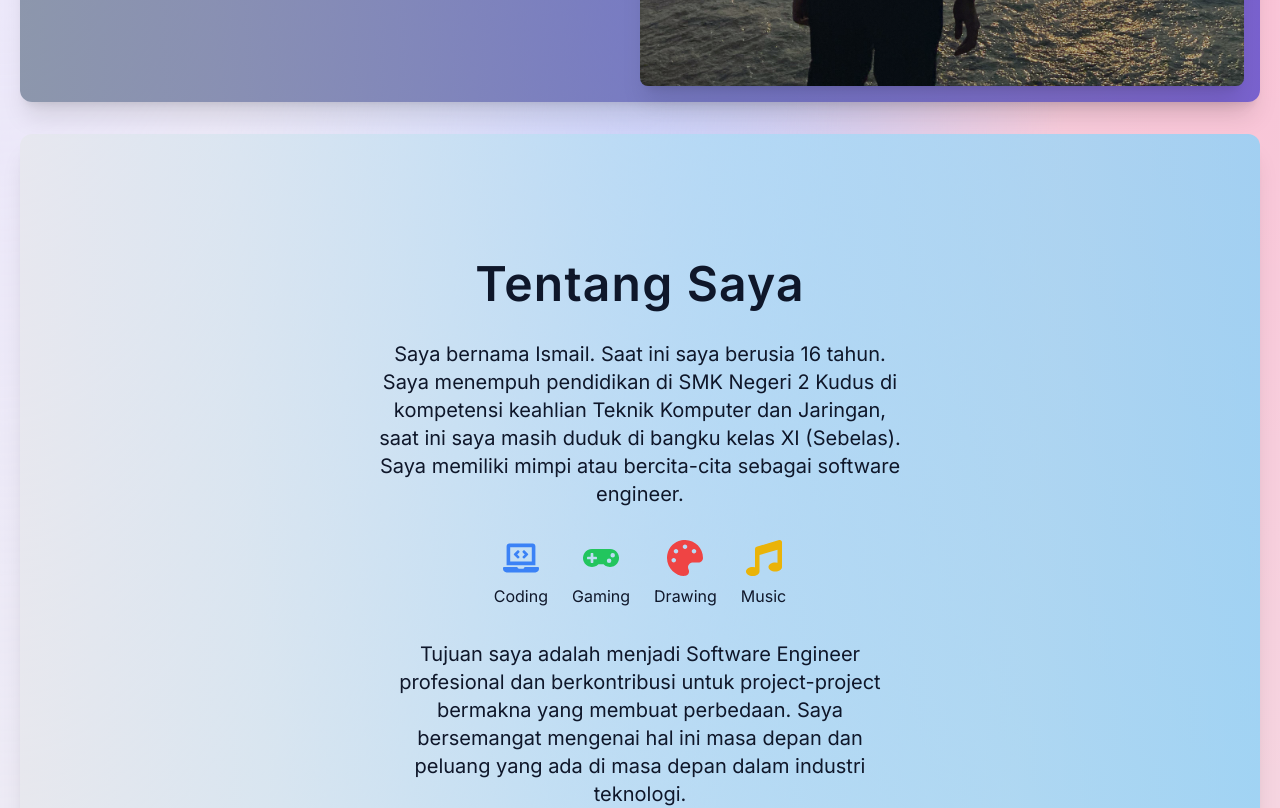
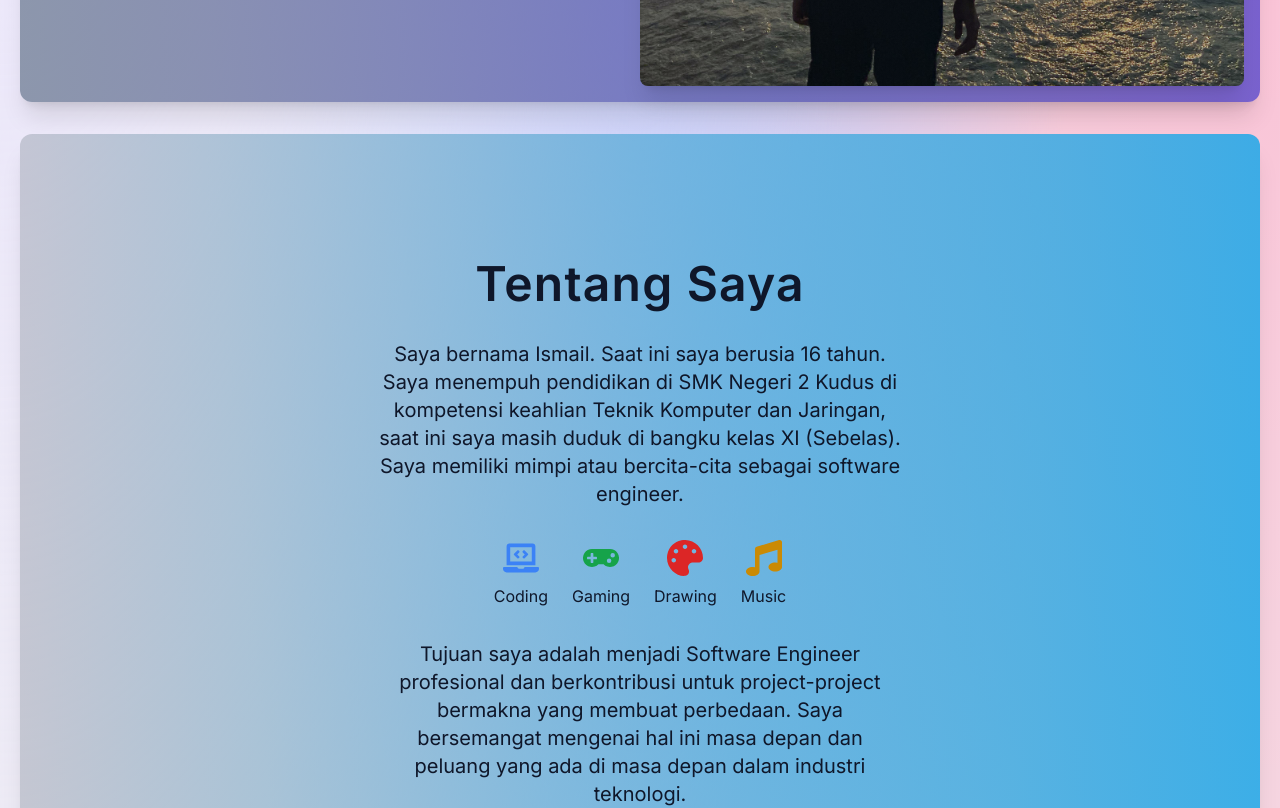
Before and after one commit to KaivanKeren/portfolio, a Next.js app: page / in a window 1280 px wide. Shown: the part 820-1628 px from the top of the page. Built offline with nearby package versions, Linux system fonts and the light colour scheme.

Commit message:
perubahan

```diff
--- a/src/components/AboutMe.tsx
+++ b/src/components/AboutMe.tsx
@@ -45,7 +45,7 @@ const AboutMe = React.forwardRef<HTMLElement>((props, ref) => {
      whileInView="visible"
      viewport={{ once: true }}
      variants={containerVariants}
-     className="flex flex-col items-center justify-center rounded-xl shadow-xl min-h-screen p-8 bg-gradient-to-r from-gray-200/70 to-sky-300/70 dark:from-slate-700/70 dark:to-sky-950/70 text-slate-900 dark:text-gray-200"
+     className="flex flex-col items-center justify-center rounded-xl shadow-xl min-h-screen p-8 bg-gradient-to-r from-gray-400/50 to-sky-500/80 dark:from-slate-700/70 dark:to-sky-950/70 text-slate-900 dark:text-gray-200"
    >
      <div className="w-full md:w-3/4 lg:w-1/2 p-8 space-y-8 text-center">
        <motion.h2
@@ -76,21 +76,21 @@ const AboutMe = React.forwardRef<HTMLElement>((props, ref) => {
            variants={iconVariants}
            className="flex flex-col items-center space-y-2"
          >
-           <FaGamepad className="text-4xl text-green-500" />
+           <FaGamepad className="text-4xl text-green-600" />
            <p className="text-slate-900 dark:text-gray-300">Gaming</p>
          </motion.div>
          <motion.div
            variants={iconVariants}
            className="flex flex-col items-center space-y-2"
          >
-           <FaPalette className="text-4xl text-red-500" />
+           <FaPalette className="text-4xl text-red-600" />
            <p className="text-slate-900 dark:text-gray-300">Drawing</p>
          </motion.div>
          <motion.div
            variants={iconVariants}
            className="flex flex-col items-center space-y-2"
          >
-           <FaMusic className="text-4xl text-yellow-500" />
+           <FaMusic className="text-4xl text-yellow-600" />
            <p className="text-slate-900 dark:text-gray-300">Music</p>
          </motion.div>
        </div>
--- a/src/components/Header.tsx
+++ b/src/components/Header.tsx
@@ -51,6 +51,7 @@ const Header: React.FC = () => {
           className="-mt-2 fill-gray-900"
         />
         <motion.h1
+          onClick={() => location.reload()}
           whileHover={{
             scale: 1.15,
           }}
```
